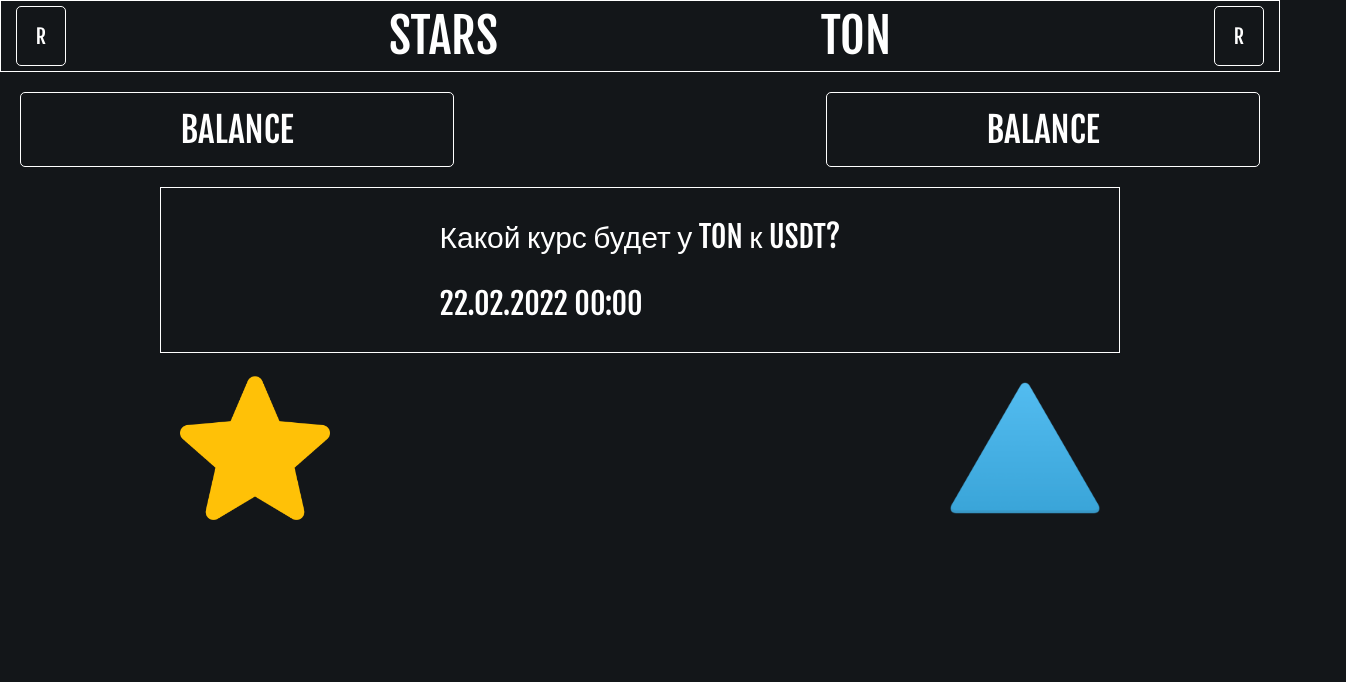
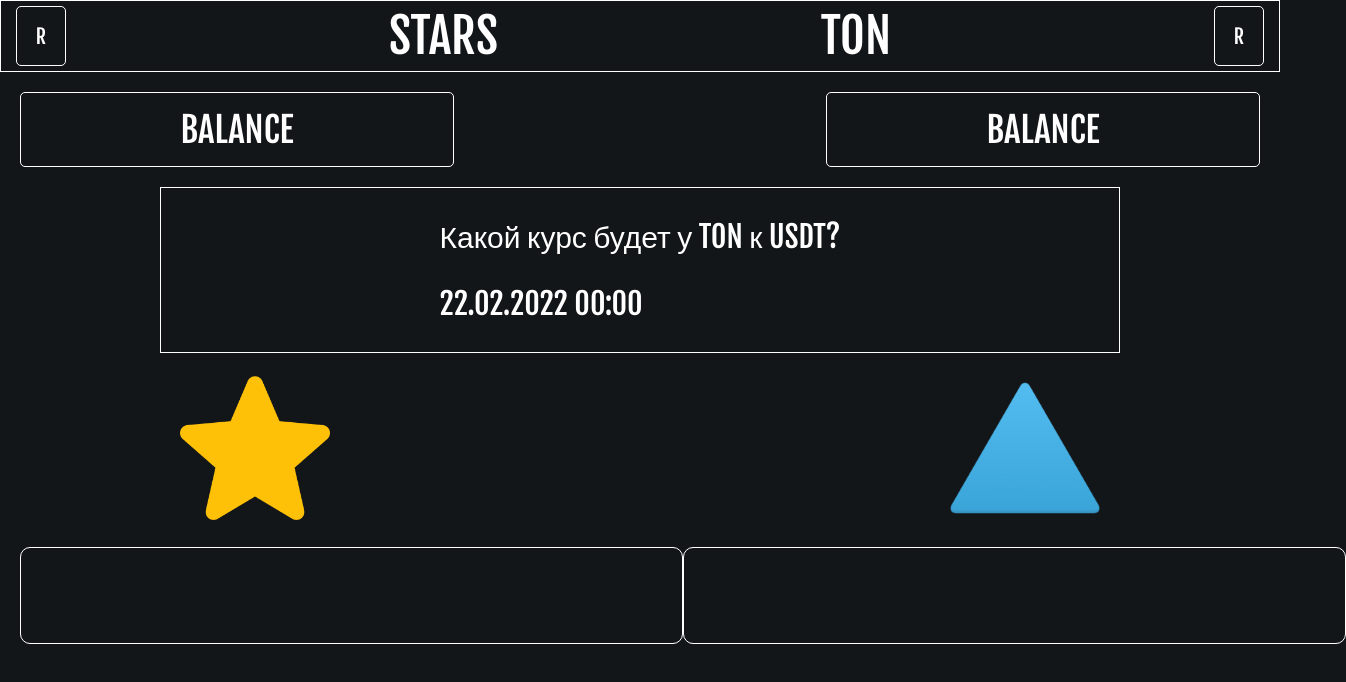
Before and after one commit to DartTanuki/DartTanuki.github.io, a plain HTML site: page index.html in a window 1280 px wide. Shown: the whole page, 1346 px wide, since content can reach past the window. Drawn offline with Linux system fonts and the light colour scheme.

Commit message:
Added Input Fields For bets

```diff
--- a/index.html
+++ b/index.html
@@ -38,6 +38,10 @@
                 <img src="icons/triangle.png" alt="Triangle Lot" class="demo-icon">
             </div>
         </div>
+        <div class="flex-space-between inputs-wrapper">
+            <input type="text" maxlength="4" name="text" class="input-numbers">
+            <input type="text" maxlength="4" name="text" class="input-numbers">
+        </div>
     </main>
 </body>
 </html>
--- a/styles.css
+++ b/styles.css
@@ -105,3 +105,18 @@
     width: 150px;
     height: 150px;
 }
+
+.input-numbers {
+    border: 1px solid white;
+    border-radius: 10px;
+    background-color: transparent;
+    padding: 20px;
+    color: white;
+    font-size: 48px;
+    text-align: center;
+}
+
+.inputs-wrapper {
+    padding: 0 20px;
+    width: 100%;
+}
```
